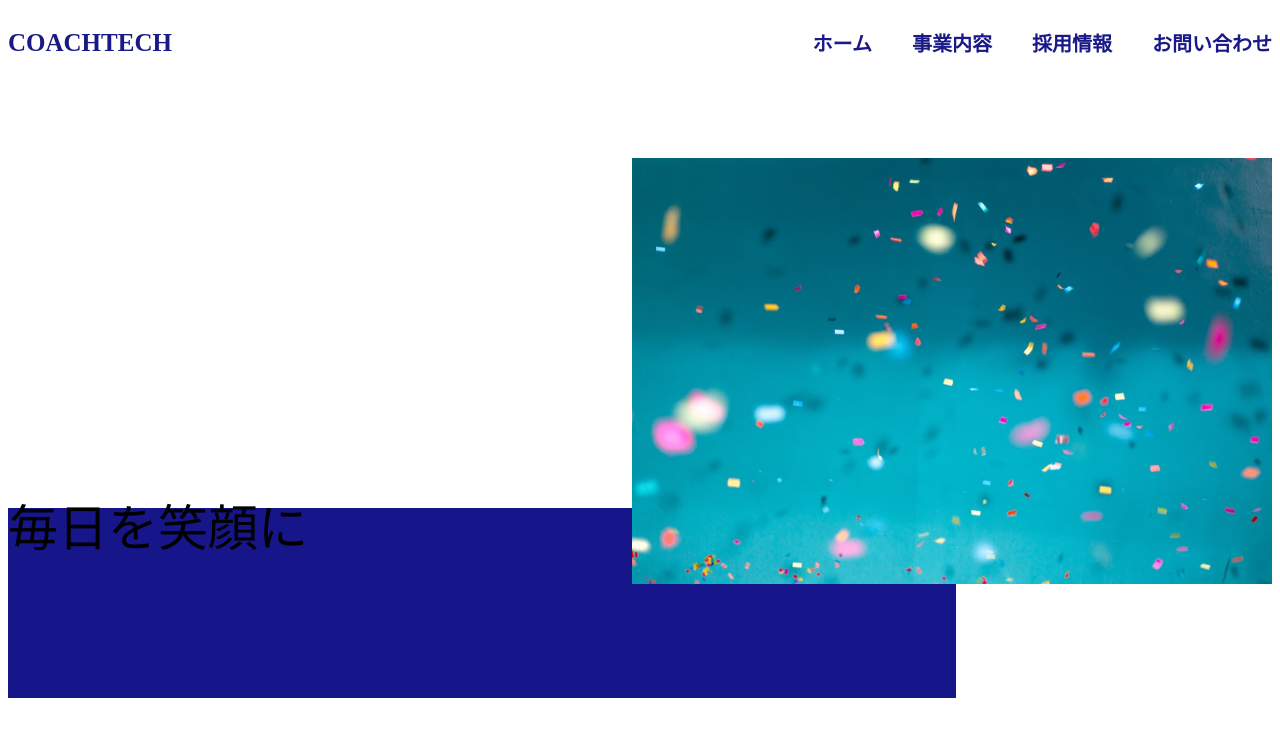
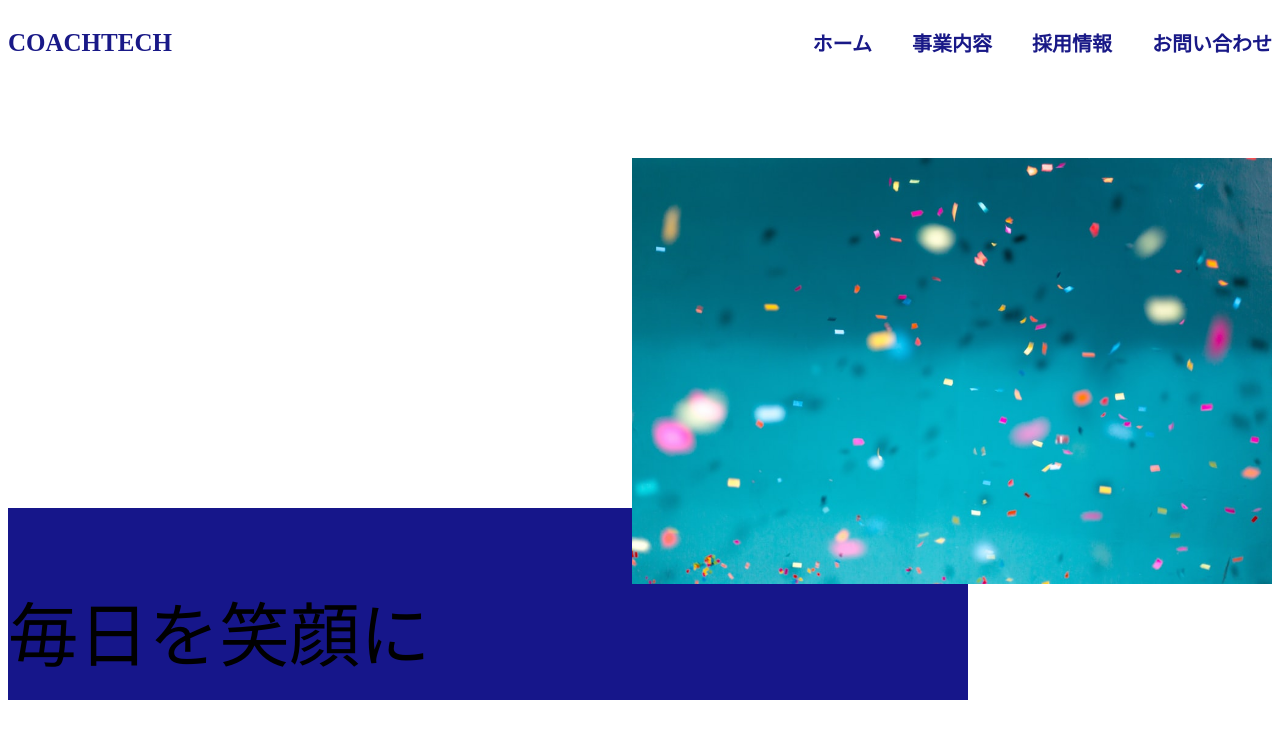
Before and after one commit to myoksnt/20240224_miyaoka_css, a plain HTML site: page index.html in a window 1280 px wide. Drawn offline with Linux system fonts and the light colour scheme.

Commit message:
css-test

```diff
--- a/css/style.css
+++ b/css/style.css
@@ -26,19 +26,22 @@ ul {
 img {
     width: 50vw;
     height: auto;
+    margin: 0 0 0 auto;
 }
 
 .blue-box {
+    position: absolute;
     width: 75%;
     aspect-ratio: 5 / 1;
-    top: 530px;
+    height: auto;
     background-color: rgb(22, 22, 138);
     z-index: 0;
 }
 
 p {
-    font-size: 50px;
+    position: absolute;
+    width: 100vw;
+    height: auto;
+    font-size: calc(5.5vw);
     color: black;
-    text-align: left;
-    transform: translate(0px, -260px);
 }
```
Also changed, not shown: index.html (line endings or trailing spaces).
